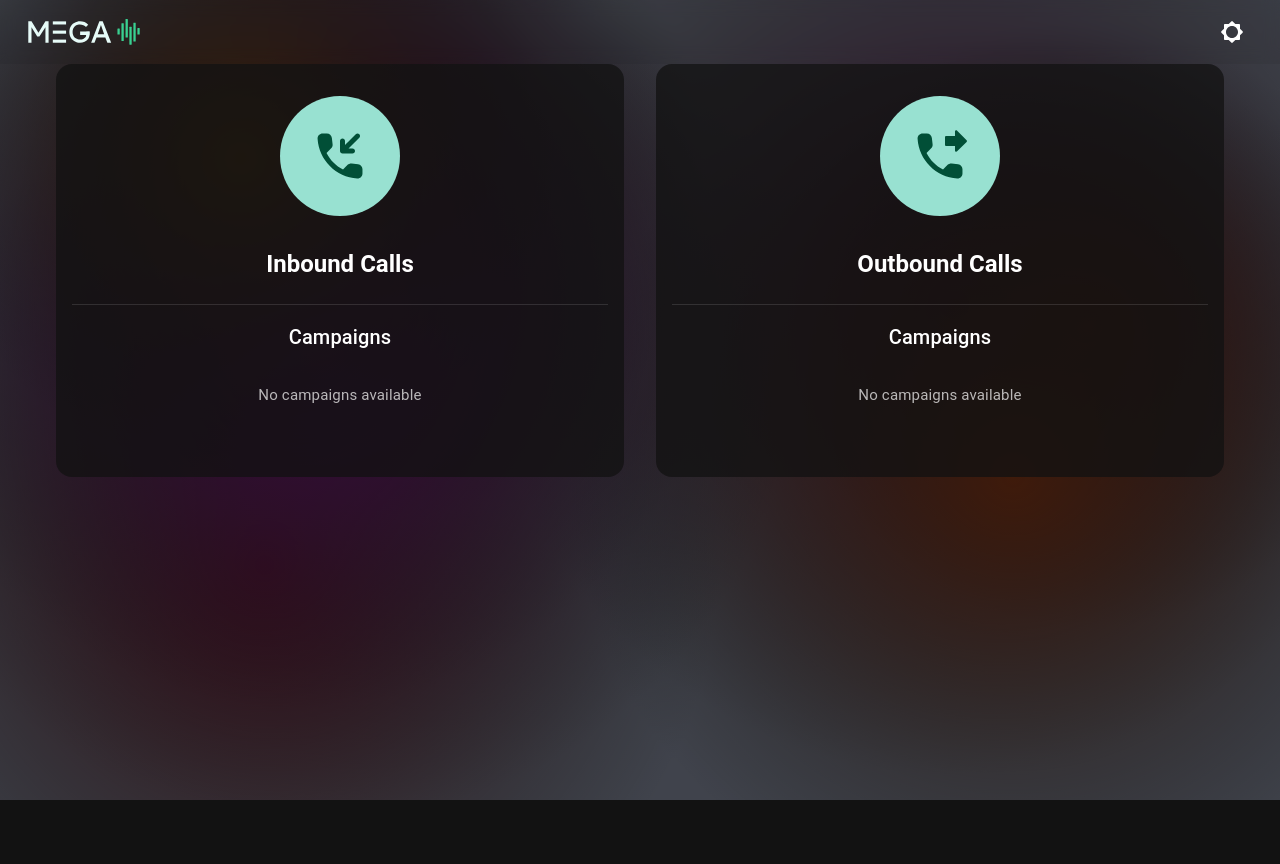
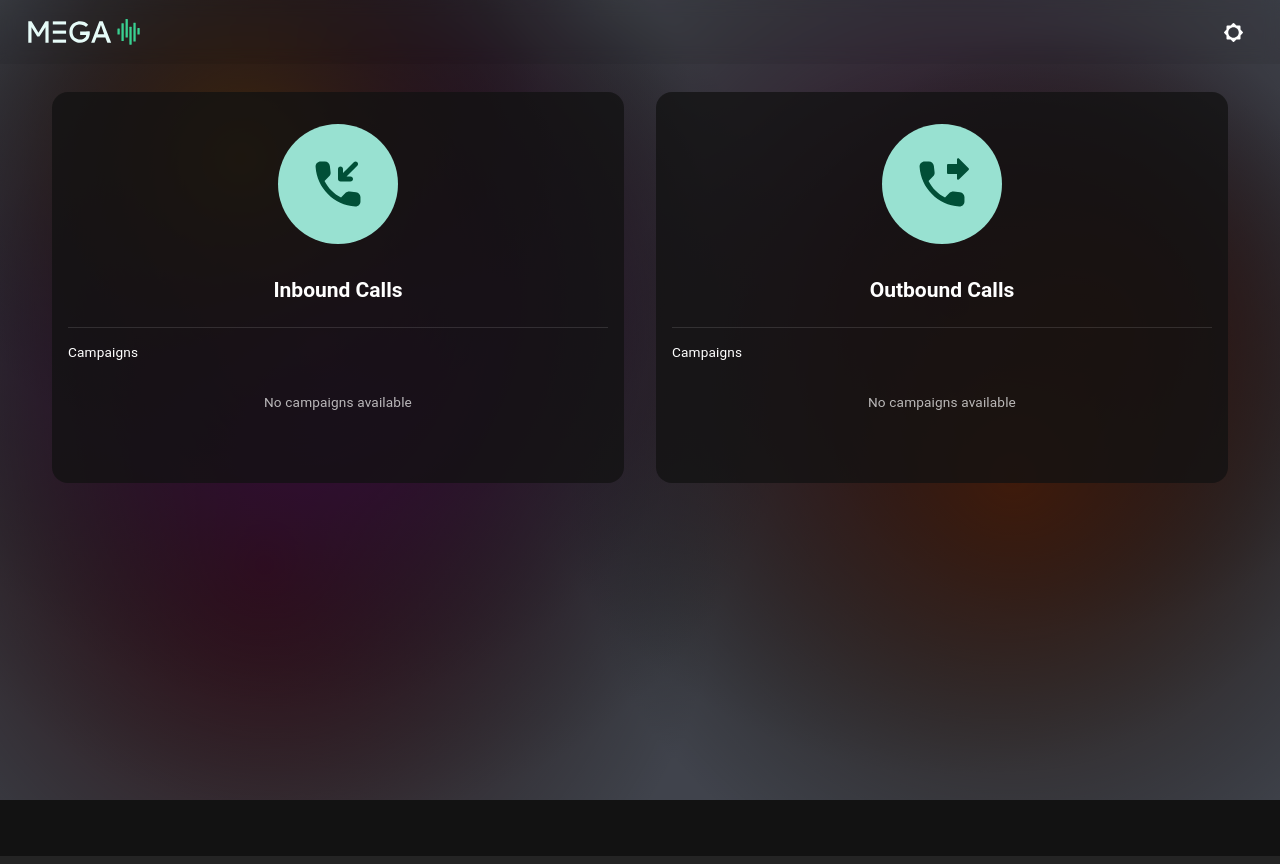
Before and after one commit to Alifarmandkn/demo-calling, a React (Vite) app: page / in a window 1280 px wide. Built offline with nearby package versions, Linux system fonts and the light colour scheme.

Commit message:
chore: Spacing, border and font adjustments

```diff
--- a/index.html
+++ b/index.html
@@ -1,5 +1,5 @@
 <!doctype html>
-<html lang="en">
+<html lang="en" style="font-size: 14px;">
   <head>
     <meta charset="UTF-8" />
     <link rel="icon" type="image/svg+xml" href="/vite.svg" />
--- a/src/components/calls/CallSection.tsx
+++ b/src/components/calls/CallSection.tsx
@@ -198,6 +198,7 @@ export function CallSection({
   return (
     <Box
       sx={{
+        mt: 4,
         py: 4,
         px: 2,
         height: 'auto',
@@ -220,7 +221,7 @@ export function CallSection({
 
       {/* Campaign Selection */}
       <Box sx={{ mb: 3, width: '100%' }}>
-        <Typography variant="h6" sx={{ mb: 2 }}>
+        <Typography variant="body2" sx={{ color:'theme.palette.text.secondary', textAlign: 'left', mb: 2 }}>
           Campaigns
         </Typography>
         <CampaignList
@@ -234,7 +235,7 @@ export function CallSection({
       {/* Contact Selection */}
       <Collapse in={!!selectedCampaign} timeout={400} sx={{ width: '100%' }}>
         <Box sx={{ mb: 2, width: '100%' }}>
-          <Typography variant="h6" sx={{ mb: 2 }}>
+          <Typography variant="body2" sx={{ color:'theme.palette.text.secondary', textAlign: 'left', mb: 2 }}>
             Contacts
           </Typography>
           <ContactList
--- a/src/components/calls/PhoneNumberInput.tsx
+++ b/src/components/calls/PhoneNumberInput.tsx
@@ -74,6 +74,11 @@ export function PhoneNumberInput({
         <Box sx={{ flex: 1 }}>
           <TextField
             fullWidth
+            sx={{
+              '& .MuiOutlinedInput-root .MuiOutlinedInput-notchedOutline': {
+                borderRadius: 2,
+              },
+            }}
             label="Phone Number"
             value={phoneNumber}
             onChange={(e) => {
```
